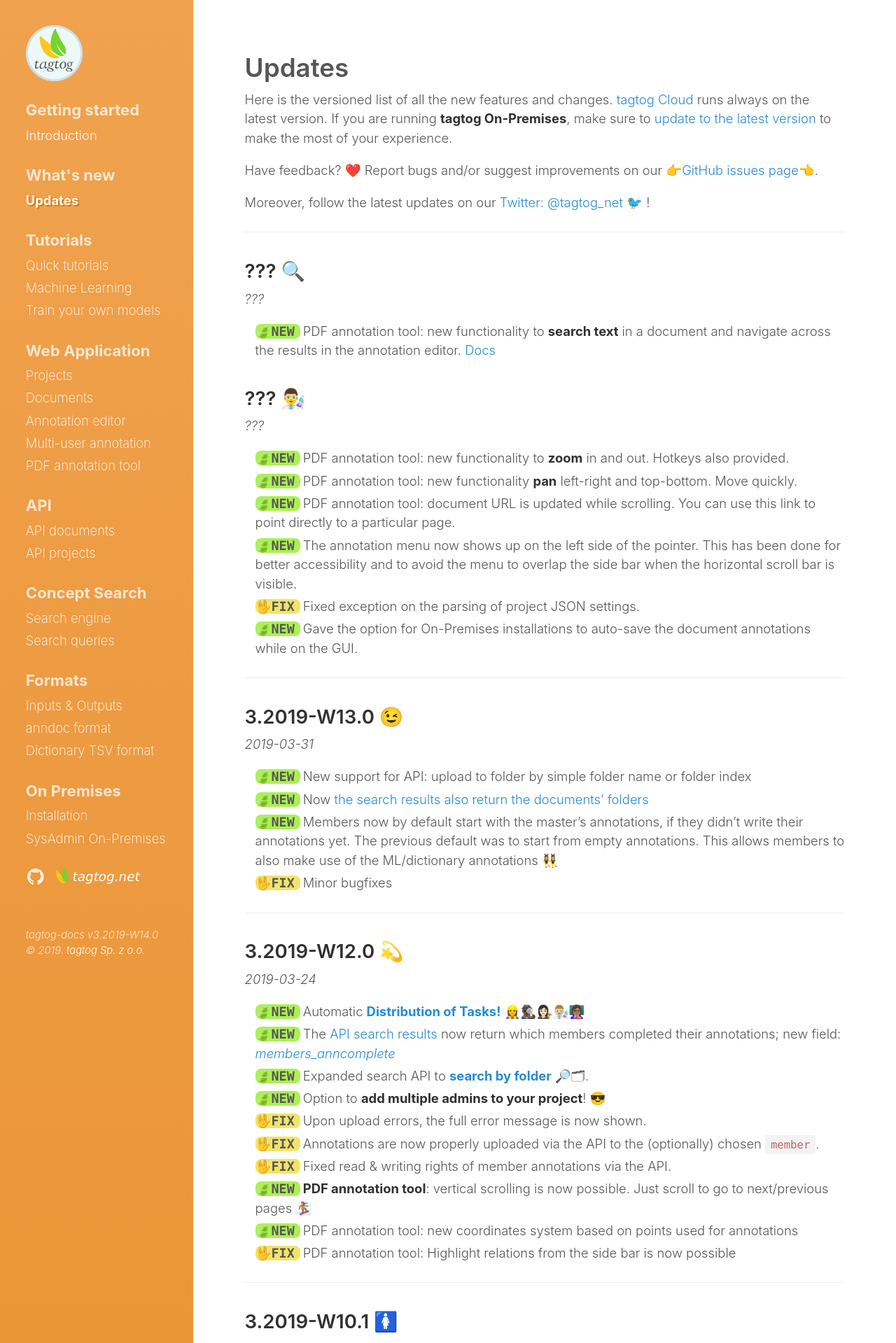
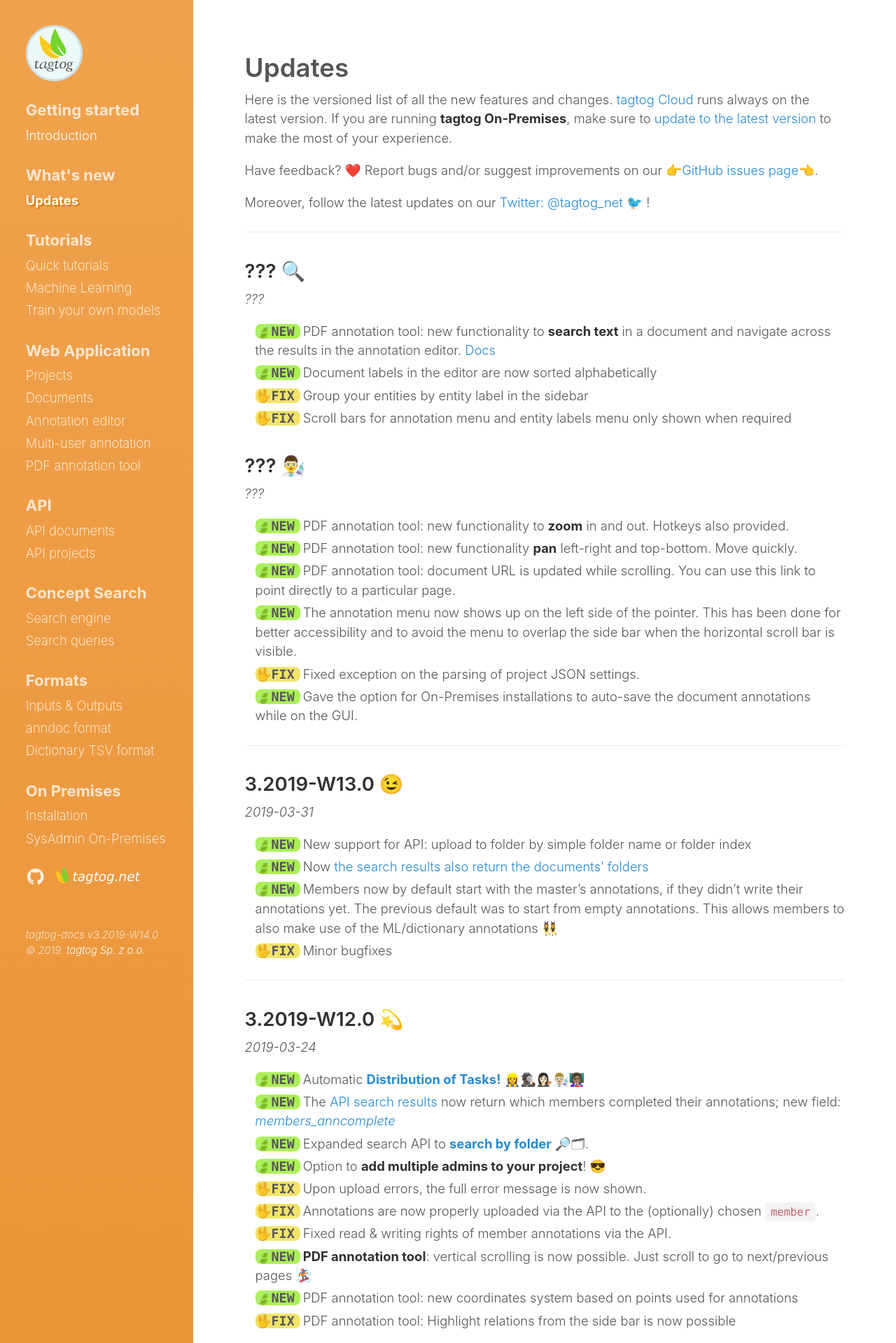
Before and after one commit to tagtogorg/tagtog-doc, a Jekyll site: the page built from site/updates.md, in a window 1280 px wide. Shown: the top 1919 px of the page at 70% size. Built offline with Jekyll 4.4.1, drawn with Linux system fonts in a browser that asks for light colours; nearby versions of some CDN libraries; emoji names are drawn with the system emoji font; some of the changed text lies outside the part shown.

Commit message:
- Add new info regarding grouping and doc labels - Update updates page

```diff
--- a/site/updates.md
+++ b/site/updates.md
@@ -18,6 +18,9 @@ Moreover, follow the latest updates on our [Twitter: @tagtog_net 🐦](https://t
 _???_
 <ul class="updates">
   <li class="new"><span markdown="1">PDF annotation tool: new functionality to **search text** in a document and navigate across the results in the annotation editor. [Docs](pdf-annotation-tool.html#search)</span></li>
+  <li class="new"><span markdown="1">Document labels in the editor are now sorted alphabetically</span></li>
+  <li class="fix"><span markdown="1">Group your entities by entity label in the sidebar</span></li>
+  <li class="fix"><span markdown="1">Scroll bars for annotation menu and entity labels menu only shown when required</span></li>
 </ul>
 
 ## ??? 👨‍🔬
```
Also changed, not shown: site/webeditor.md (+6 -1 lines).
